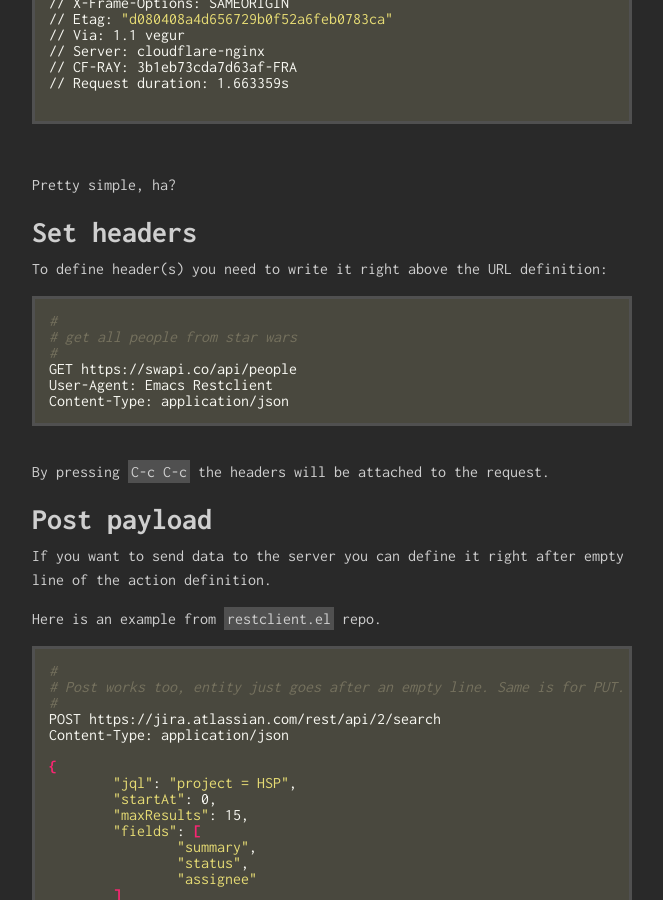
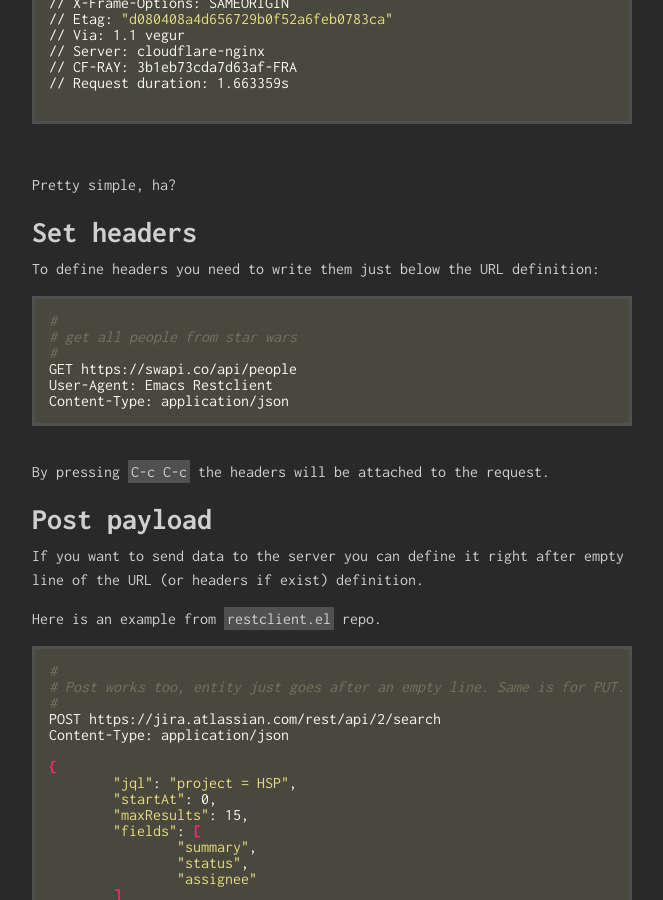
Before and after one commit to krydos/blog, a Jekyll site: the page built from _posts/2017-10-22-restclient.md, in a window 1280 px wide and 900 px high, scrolled down 1899 px. Shown: the whole window, without its empty margins (308-971 px from the left). Built offline with Jekyll 4.4.1, drawn with Linux system fonts in a browser that asks for light colours; comment, search, counter and statistics services are not loaded; some of the changed text lies outside the part shown.

Commit message:
fix typos in restclient post

````diff
--- a/_posts/2017-10-22-restclient.md
+++ b/_posts/2017-10-22-restclient.md
@@ -56,7 +56,7 @@ Pretty simple, ha?
 
 Set headers
 -----------
-To define header(s) you need to write it right above the URL definition:
+To define headers you need to write them just below the URL definition:
 
 ```bash
 #
@@ -72,7 +72,7 @@ By pressing `C-c C-c` the headers will be attached to the request.
 Post payload
 ------------
 
-If you want to send data to the server you can define it right after empty line of the action definition.
+If you want to send data to the server you can define it right after empty line of the URL (or headers if exist) definition.
 
 Here is an example from `restclient.el` repo.
 
@@ -144,8 +144,7 @@ GET :myvar/imghp
 <br/>
 
 <a target="_blank" href="https://github.com/pashky/restclient.el">Restclient.el</a> is a great package you definitely should try.
-I usually have it in my API repo if it's personal project or have it in local gitignore when work in a team.
-It allows you to quickly explore or test the API without leaving the Emacs.
+It allows you quickly explore or test the API without leaving the Emacs.
 
 <img src="/assets/img/thumb-up.gif"/>
 
````
